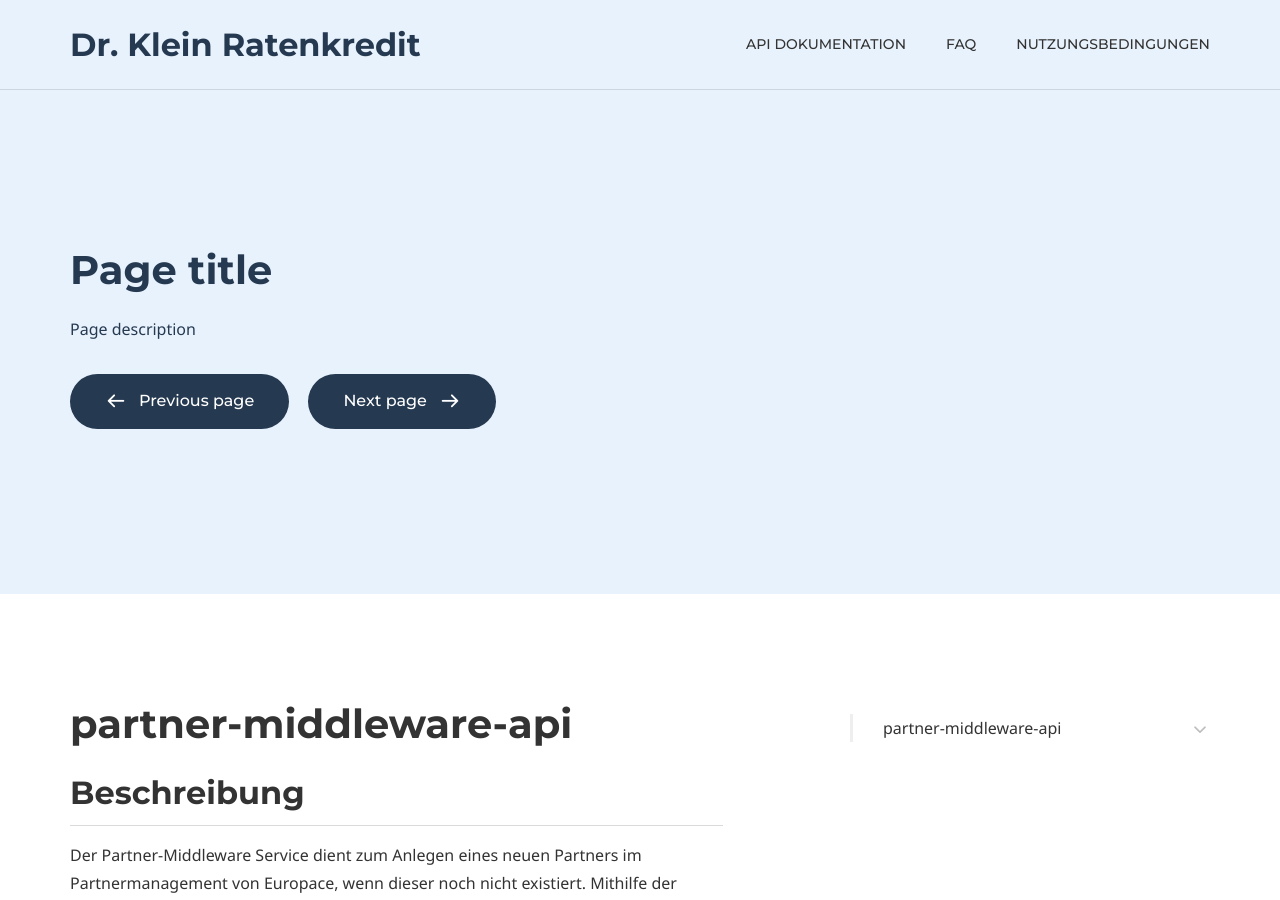
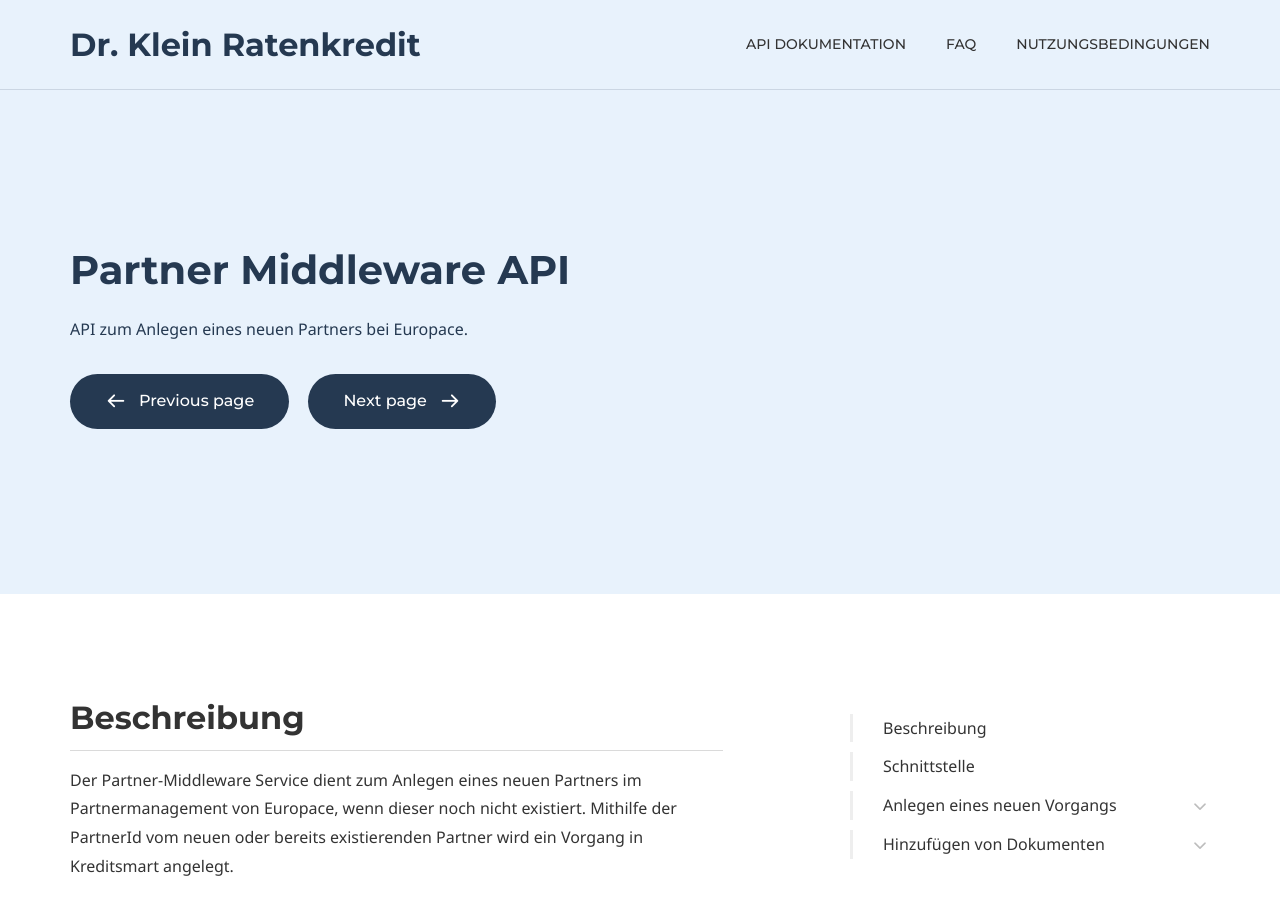
Before and after one commit to drklein-rk/api-drkleinrk, a Jekyll site: the page built from middleware.md, in a window 1280 px wide and 900 px high. Built offline with Jekyll 4.4.1, drawn with Linux system fonts in a browser that asks for light colours; some web fonts are replaced.

Commit message:
Content corrected

```diff
--- a/middleware.md
+++ b/middleware.md
@@ -5,8 +5,8 @@ keywords:
 comments: false
 
 # Hero section
-title: Page title
-description: Page description
+title: Partner Middleware API
+description: API zum Anlegen eines neuen Partners bei Europace.
 
 # Micro navigation
 micro_nav: true
@@ -20,8 +20,6 @@ page_nav:
         content: Next page
         url: '#'
 ---
-# partner-middleware-api
-
 ## Beschreibung
 
 Der Partner-Middleware Service dient zum Anlegen eines neuen Partners im Partnermanagement von Europace, wenn dieser noch nicht existiert. Mithilfe der PartnerId vom neuen oder bereits existierenden Partner wird ein Vorgang in Kreditsmart angelegt.
```
